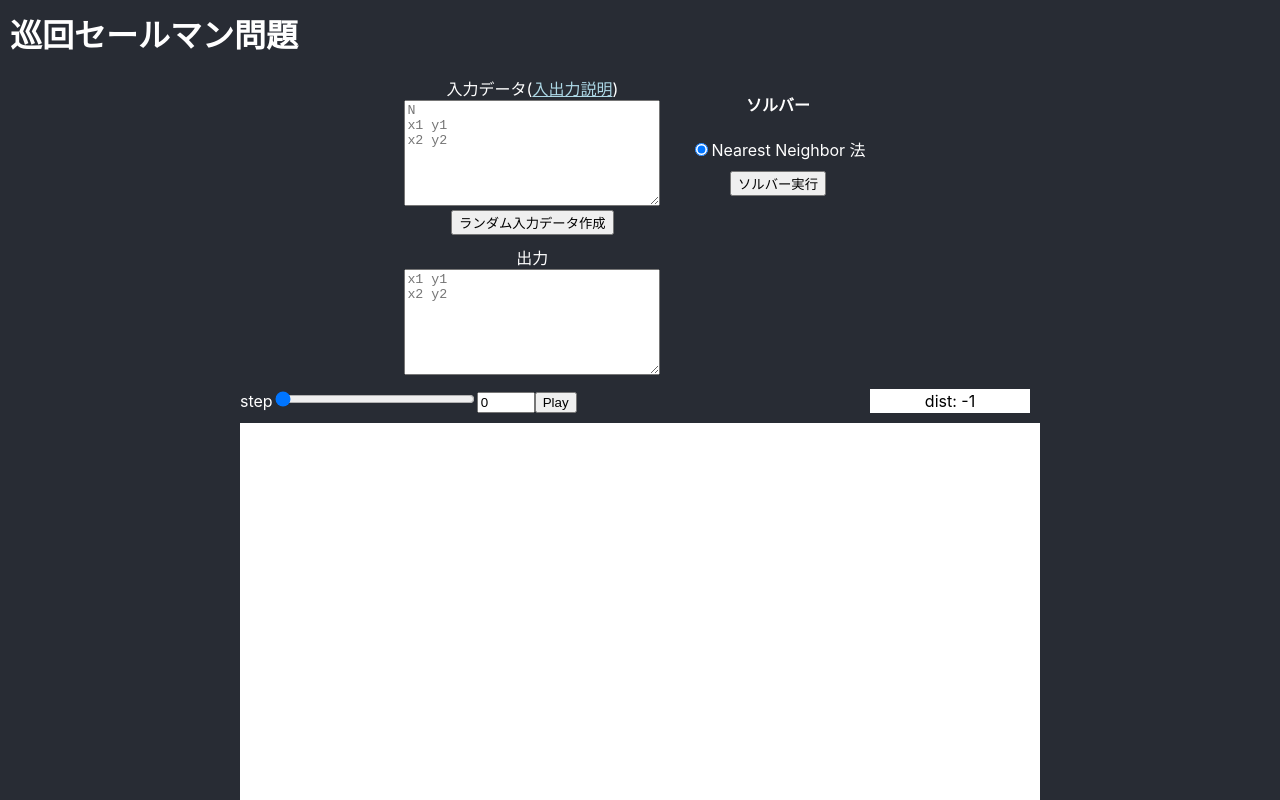
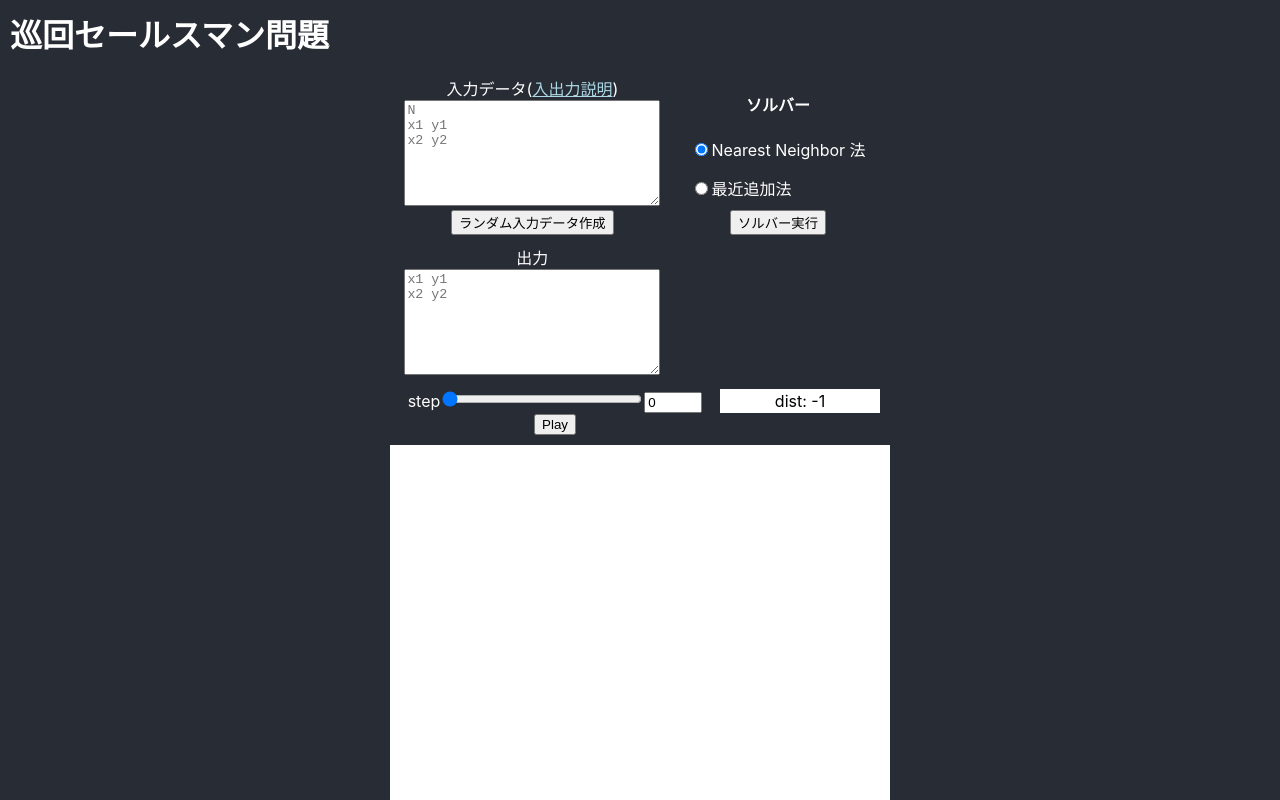
Before and after one commit to tanakanotarou2/rust-tsp, a React (Create React App) app in the folder react-wasm/: page / in a window 1280 px wide. Shown: the top 800 px of the page. Built offline with nearby package versions, Linux system fonts and the light colour scheme.

Commit message:
最近追加法の追加

```diff
--- a/react-wasm/src/App.tsx
+++ b/react-wasm/src/App.tsx
@@ -5,7 +5,7 @@ import Container from "./Container";
 function App() {
     return (
         <div className="App">
-            <h1>巡回セールマン問題</h1>
+            <h1>巡回セールスマン問題</h1>
             <div className="App-body">
             <Container/>
             </div>
--- a/react-wasm/src/Container.css
+++ b/react-wasm/src/Container.css
@@ -42,7 +42,7 @@
     display: flex;
     justify-content: space-between;
     margin: 10px auto;
-    width: 800px;
+    width: 500px;
 }
 
 .canvas-header .label {
@@ -61,6 +61,6 @@
 
 .canvas-body{
     background: white;
-    max-width: 800px;
+    max-width: 500px;
     margin:0 auto;
 }
--- a/react-wasm/src/Container.tsx
+++ b/react-wasm/src/Container.tsx
@@ -3,15 +3,12 @@ import './Container.css';
 
 import {useMountEffect} from "./utils";
 
-import init, {NN_solver} from "rust-tsp";
+import init, {NN_solver, NA_solver} from "rust-tsp";
 
 import {Network} from "vis-network";
 
 /* グラフ設定 */
 const options = {
-    // autoResize: true,
-    // width:'200%',
-    // height:'200%',
     nodes: {
         size: 2,
         shape: 'dot',
@@ -21,6 +18,7 @@ const options = {
         smooth: false,
         color: 'red'
     },
+    // node が fixed の場合は false で良い
     physics: false
 };
 
@@ -151,11 +149,13 @@ const Container = () => {
         const algo = selAlgo;
         const algoFnc = {
             NN: NN_solver,
+            NA: NA_solver,
         }
         init().then(() => {
             const res = algoFnc[algo](inp);
             const txt = res.path.join(" ")
             changeOutput(txt);
+            setOutputValue(txt)
         }).catch((e) => {
             console.log(e)
         })
@@ -195,7 +195,7 @@ const Container = () => {
                     setPlayFlg(() => false)
                 }
             }
-        }, 100)
+        }, 50)
         return () => clearInterval(interval)
     })
 
@@ -291,16 +291,16 @@ const Container = () => {
                         />
                         Nearest Neighbor 法
                     </label>
-                    {/*<label>*/}
-                    {/*    <input*/}
-                    {/*        name="algo"*/}
-                    {/*        type="radio"*/}
-                    {/*        value="NFDH"*/}
-                    {/*        checked={selAlgo === "NFDH"}*/}
-                    {/*        onChange={() => changeAlgo("NFDH")}*/}
-                    {/*    />*/}
-                    {/*    NFDH法*/}
-                    {/*</label>*/}
+                    <label>
+                        <input
+                            name="algo"
+                            type="radio"
+                            value="NA"
+                            checked={selAlgo === "NA"}
+                            onChange={() => setSelAlgo("NA")}
+                        />
+                        最近追加法
+                    </label>
                     {/*<label>*/}
                     {/*    <input*/}
                     {/*        name="algo"*/}
@@ -336,10 +336,10 @@ const Container = () => {
                     </div>
                 </div>
                 <div className={"canvas-body"}>
-                    <div ref={visJsRef} style={{height: '800px', width: '800px', minWidth: '800px'}}/>
+                    <div ref={visJsRef} style={{height: '500px', width: '500px', minWidth: '500px'}}/>
                 </div>
                 <div className={"canvas-comment"}>
-                    <textarea style={{height: '50px', width: '800px'}}
+                    <textarea style={{height: '50px', width: '500px'}}
                               placeholder={"comments"}
                               readOnly={true} value={comment}></textarea>
 
```
Also changed, not shown: 3 other files (tests, documents, lock files or other folders).
